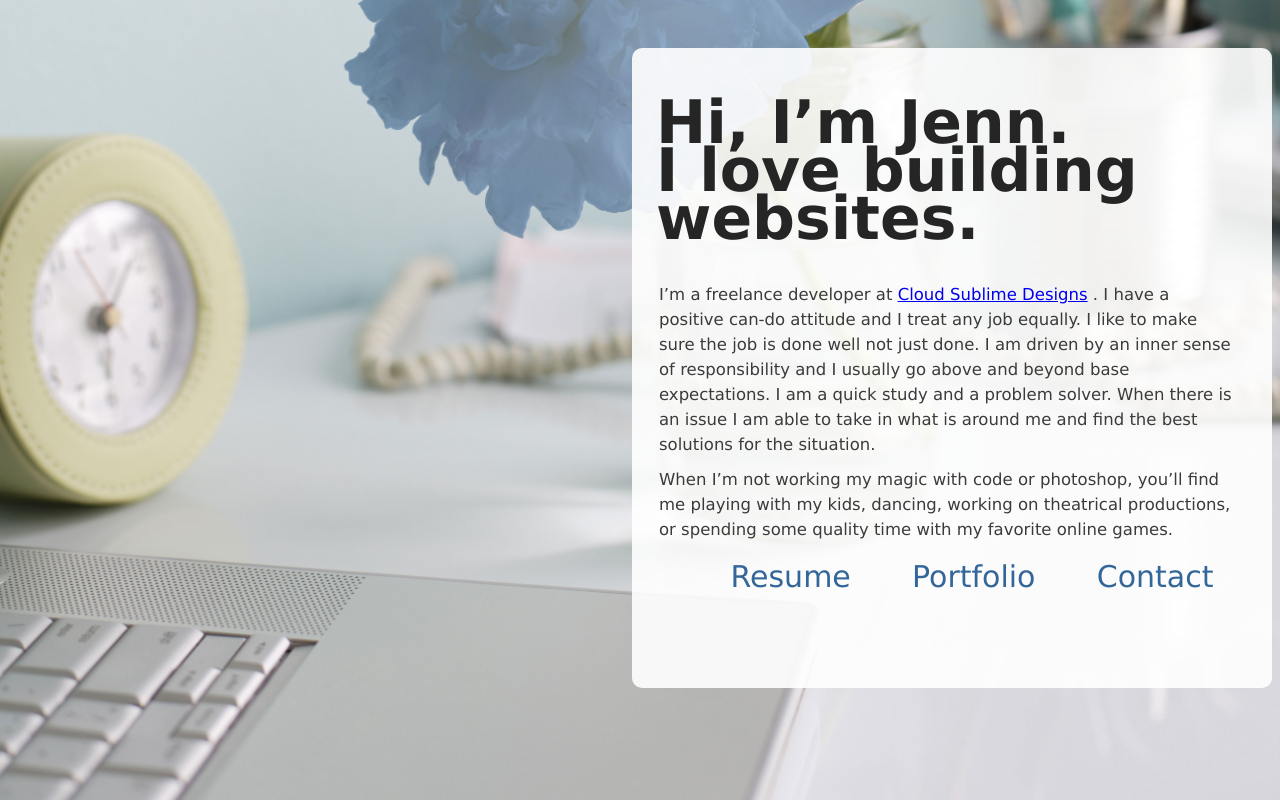
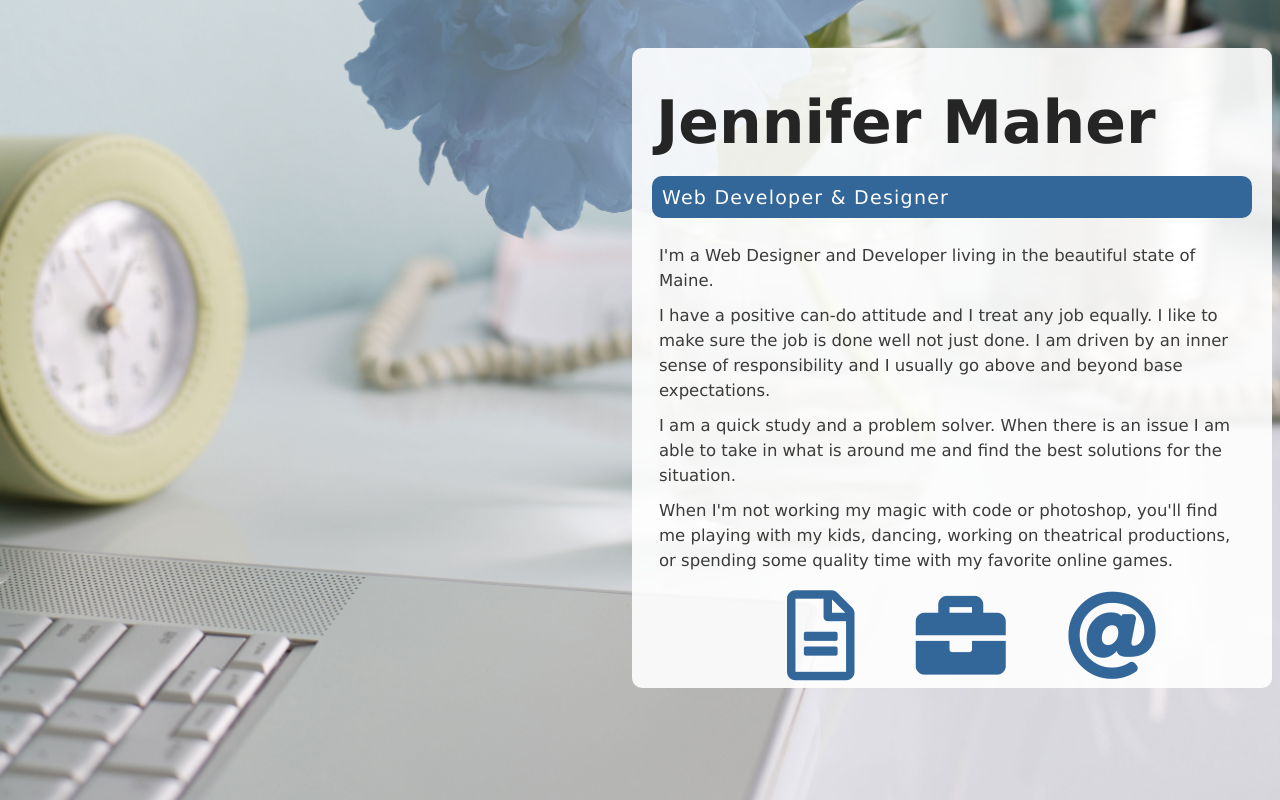
Before and after one commit to maeeast/maeeast.github.io, a plain HTML site: page index.html in a window 1280 px wide. Drawn offline with Linux system fonts and the light colour scheme.

Commit message:
Adding Font Awesome Icons

```diff
--- a/index.html
+++ b/index.html
@@ -3,19 +3,26 @@
 <head>
   <meta charset="utf-8" />
   <title>Jennifer Maher - Web Developer</title>
+  <link rel="stylesheet" href="https://use.fontawesome.com/releases/v5.6.3/css/all.css" integrity="sha384-UHRtZLI+pbxtHCWp1t77Bi1L4ZtiqrqD80Kn4Z8NTSRyMA2Fd33n5dQ8lWUE00s/" crossorigin="anonymous">
   <link rel="stylesheet" href="styles/index.css">
 </head>
 <body>
   <div id="container">
 
-    <h1> Hi, I&#8217;m Jenn.<br />I love building websites. </h1>
-    <p>I’m a freelance developer at <a href="http://cloudsubli.me">Cloud Sublime Designs</a> . I have a positive can-do attitude and I treat any job equally. I like to make sure the job is done well not just done. I am driven by an inner sense of responsibility and I usually go above and beyond base expectations. I am a quick study and a problem solver. When there is an issue I am able to take in what is around me and find the best solutions for the situation.</p>
-    <p>When I&#8217;m not working my magic with code or photoshop, you&#8217;ll find me playing with my kids, dancing, working on theatrical productions, or spending some quality time with my favorite online games.</p>
+    <h1>Jennifer Maher</h1>
+    <h2>Web Developer &amp; Designer</h2>
+
+    <p>I'm a Web Designer and Developer living in the beautiful state of Maine.</p>
+
+    <p>I have a positive can-do attitude and I treat any job equally. I like to make sure the job is done well not just done. I am driven by an inner sense of responsibility and I usually go above and beyond base expectations.</p>
+    <p>I am a quick study and a problem solver. When there is an issue I am able to take in what is around me and find the best solutions for the situation. </p>
+    <p>When I'm not working my magic with code or photoshop, you'll find me playing with my kids, dancing, working on theatrical productions, or spending some quality time with my favorite online games.</p>
+
     <div class="links">
       <ul>
-                <li class="resume"><a href="http://www.jennifermaher.me/resume.html" target="_blank">Resume</a></li>
-                <li class="portfolio"><a href="http://www.jennifermaher.me/portfolio.html" target="_blank">Portfolio</a></li>
-                <li class="contact"><a href="mailto:maeeast@gmail.com?Subject=Contact%20From%20github%20Profile" target="_top">Contact</a></li>
+                <li class="resume"><a href="/resume.html" target="_blank" alt="Resume"><i class="far fa-file-alt fa-3x"></i></a></li>
+                <li class="portfolio"><a href="portfolio.html" target="_blank" alt="Portfolio"><i class="fas fa-briefcase fa-3x"></i></a></li>
+                <li class="contact"><a href="mailto:maeeast@gmail.com?Subject=Contact%20From%20Resume" target="_top" alt="Contact"><i class="fas fa-at fa-3x"></i></a></li>
       </ul>
     </div>
 
```
